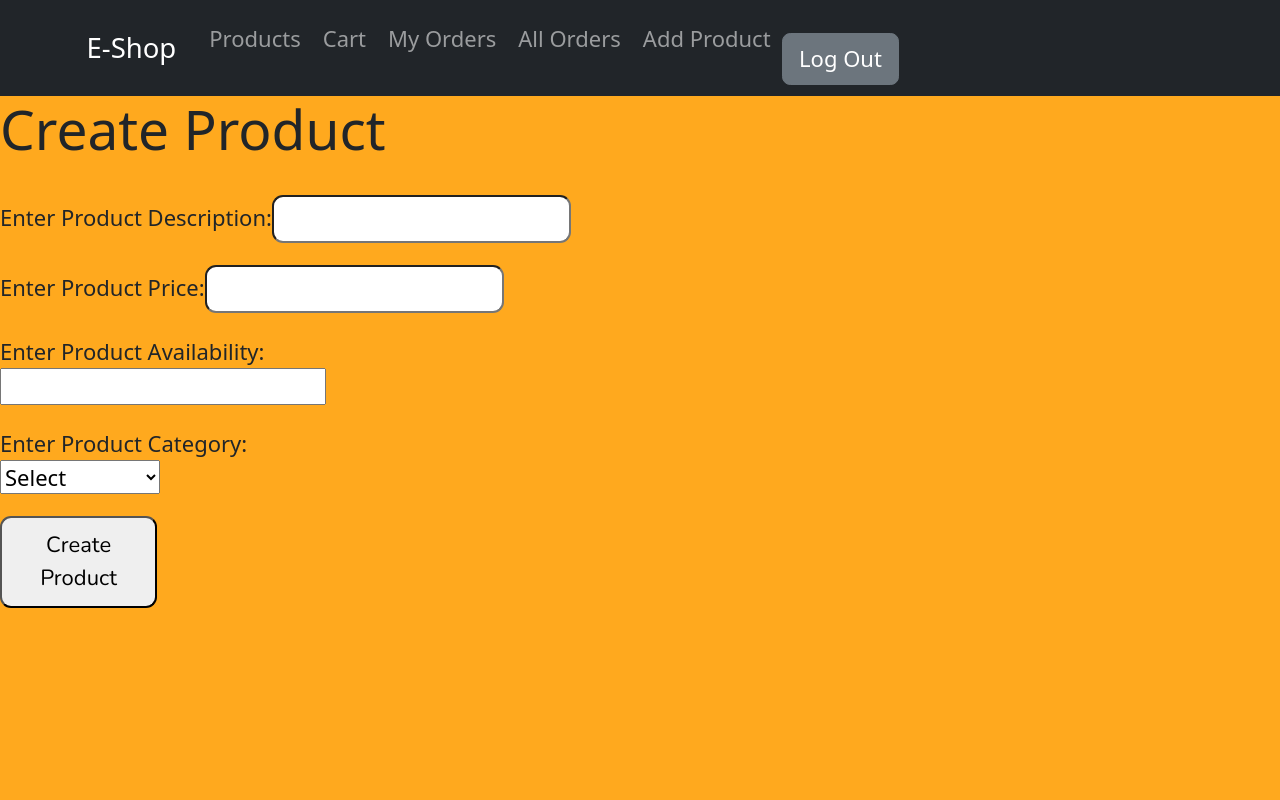
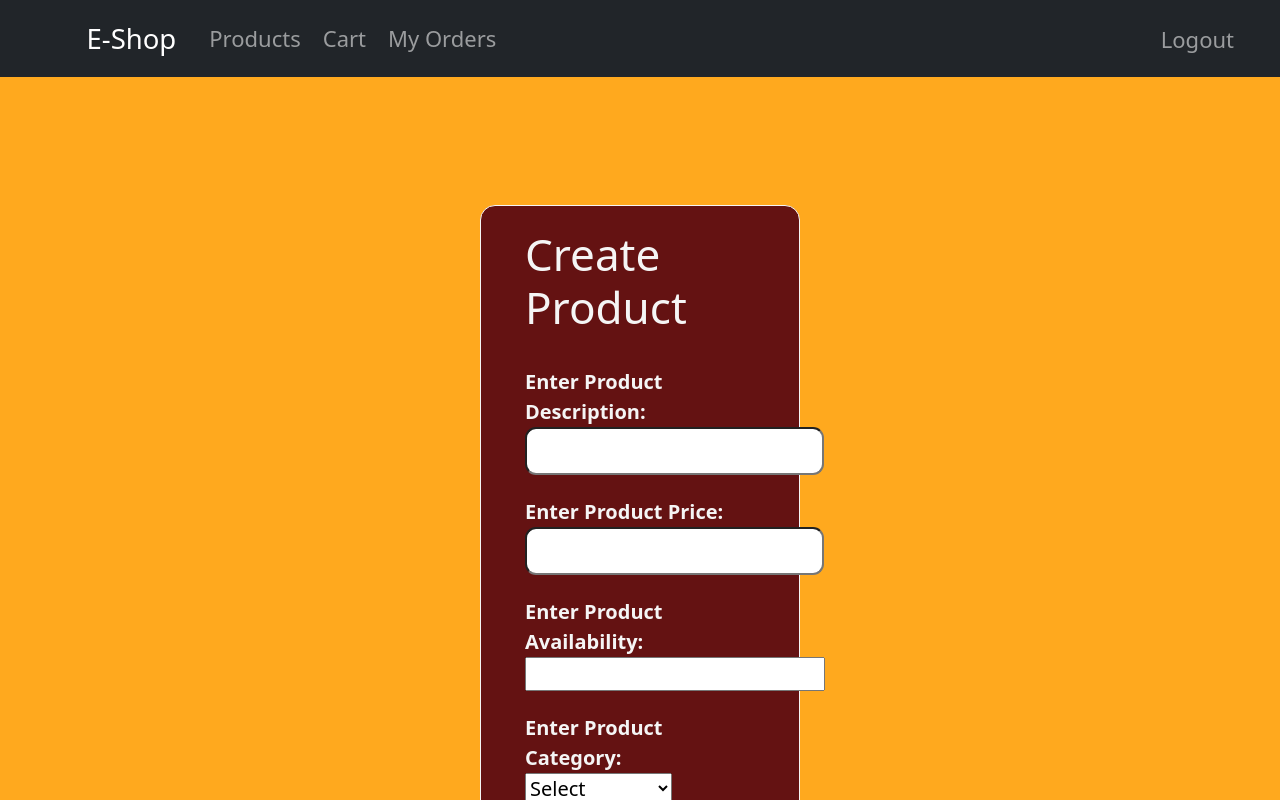
Before and after one commit to ThemisVasilakos/EShop-Front, a React (Create React App) app: page /product-create in a window 1280 px wide. Shown: the top 800 px of the page. Built offline with nearby package versions, Linux system fonts and the light colour scheme; no server answers; sample sign-in values are in the browser's storage.

Commit message:
https://github.com/ThemisVasilakos/EShop-Front.git

```diff
--- a/src/components/AllOrders.js
+++ b/src/components/AllOrders.js
@@ -78,14 +78,14 @@ const AllOrders = () => {
                 </select>
             </div>
 
-            <table className="table table-hover">
+            <table className="table table-active table-striped">
 
-                <thead>
+                <thead class = "table-primary">
 
                     <tr>
                         <th scope="col">#</th>
                         <th scope="col">Address</th>
-                        <th scope="col">Total Cost</th>
+                        <th scope="col">Total Cost €</th>
                         <th scope="col">Status</th>
                         <th scope="col">From</th>
                     </tr>
--- a/src/components/Cart.js
+++ b/src/components/Cart.js
@@ -81,7 +81,7 @@ const Cart = () => {
             });
               let resJson = await res.json();
               if (res.status === 200) {
-                alert("order submittes")
+                alert("order submitted")
                   navigate('/home');
               } else {
                   alert("Error")
@@ -104,7 +104,7 @@ const Cart = () => {
                         <th scope="col">#</th>
                         <th scope="col">Description</th>
                         <th scope="col">Category</th>
-                        <th scope="col">Price</th>
+                        <th scope="col">Price €</th>
                         <th scope="col">Quantity</th>
                         <th scope="col">Options</th>
                     </tr>
--- a/src/components/EditProduct.js
+++ b/src/components/EditProduct.js
@@ -97,9 +97,9 @@ const Products = () => {
     return (
         <div>
             <Navbar/>
-             <h1>Edit Product</h1>
-
-             <form>
+            <div style={{paddingTop:"10%"}}>
+                <form className='loginForm'>
+                <h2>Edit Product</h2>
                     <label>Enter Product Description:
                         <input type="text" value={productDescription} onChange={handleProductDescription}/>
                     </label>
@@ -129,12 +129,12 @@ const Products = () => {
                                 <option value="cables">cables</option>
                                 <option value="gaming">gaming</option>
                             </select>
-                        <button onClick={editProd}>Edit Product</button>
+                            <button className='prod' onClick={editProd}>Edit Product</button>
                         </div>
                     </div>
                     </label>
                 </form>
-
+            </div>
 
         </div>
     )
--- a/src/components/Home.js
+++ b/src/components/Home.js
@@ -1,7 +1,6 @@
 import React, { useEffect,useState } from 'react'
 import { useNavigate } from 'react-router-dom'
 import Products from './Products'
-import Navbar from './Navbar'
 
 const Home = () => {
 
@@ -19,7 +18,6 @@ const Home = () => {
 
     return (
         <div>
-            <Navbar/>
             <Products/>
 
         </div>
--- a/src/components/Login.js
+++ b/src/components/Login.js
@@ -36,6 +36,7 @@ const Login = () => {
             setUsername("")
             setPassword("")
             if (res.status === 200) {
+                getRole()
                 navigate('/home');
             } else {
                 alert("Error")
@@ -45,19 +46,40 @@ const Login = () => {
             }
     }
 
+    const getRole = async(e)=>{
+
+            let str = window.localStorage.getItem('token').replace(/["]/g,' ');
+
+               fetch(`http://localhost:8080/eshop/role`, {
+                headers: {
+                    "Authorization": 'Bearer'+str
+                },
+                method: "GET"
+              }).then(response => response.text())
+              .then((response) => {
+                if(response === "ROLE_ADMIN"){
+                    window.localStorage.setItem("role",1)
+                  }
+               })
+
+    }
+
     return (
         <div>
+            <div style={{paddingTop:"20%"}}>
+                <form className='loginForm'>
                 <h1>Login</h1>
-            <form>
-                <label>
+                    <label>Enter username:
                         <input type="text" value={username} onChange={handleUsername}/>
                     </label>
-                <label>
+                    <label>Enter password:
                         <input type="password" value={password} onChange={handlePassword}/>
                     </label>
-                <button onClick={handleLogin}>Login</button>
+                    <button className="login" onClick={handleLogin}>Login</button>
+
+                <Link to="/">Do not have an account?Sign up here</Link>
                 </form>
-            <Link to="/">Do not have an account?Sign up here</Link>
+            </div>
         </div>
     )
 }
--- a/src/components/MyOrders.js
+++ b/src/components/MyOrders.js
@@ -51,7 +51,7 @@ function MyOrders() {
                     <tr>
                         <th scope="col">#</th>
                         <th scope="col">Address</th>
-                        <th scope="col">Total Cost</th>
+                        <th scope="col">Total Cost €</th>
                         <th scope="col">Status</th>
                     </tr>
 
--- a/src/components/Navbar.js
+++ b/src/components/Navbar.js
@@ -10,32 +10,6 @@ function ColorSchemesExample() {
 
     const navigate = useNavigate()
 
-    const [role,setRole] = useState("")
-    const [admin,setAdmin] = useState(0)
-    const [count, setCount] = useState(0);
-
-    useEffect ( () =>{
-
-      let str = window.localStorage.getItem('token').replace(/["]/g,' ');
-
-         fetch(`http://localhost:8080/eshop/role`, {
-          headers: {
-              "Authorization": 'Bearer'+str
-          },
-          method: "GET"
-        }).then(response => response.text())
-        .then((response) => {
-          setRole(response)
-         })
-          console.log(role)
-
-          if(role === "ROLE_ADMIN"){
-            setAdmin(1)
-          }
-          setCount(count);
-
-        }, [])
-
     useEffect( () =>{
 
         if(!window.localStorage.getItem('token')){
@@ -46,25 +20,37 @@ function ColorSchemesExample() {
 
     const logout = () =>{
         window.localStorage.removeItem('token');
+        window.localStorage.removeItem('role');
         navigate("/login")
     }
 
-    const addProduct = () =>{
-        navigate("/product-create")
-    }
+    const addProduct = (e) => {
+      if(window.localStorage.getItem('role')==1){
+          return <Nav.Link href="/product-create">Add Product</Nav.Link>
+      }
+
+  }
+
+  const allOrders = (e) => {
+      if(window.localStorage.getItem('role')==1){
+          return <Nav.Link href="/orders">All Orders</Nav.Link>
+      }
+
+  }
 
   return (
     <>
       <Navbar bg="dark" variant="dark">
         <Container>
+
+          <Nav className="me-auto">
           <Navbar.Brand href="#home">E-Shop</Navbar.Brand>
-          <Nav className="me-auto">
             <Nav.Link href="/home">Products</Nav.Link>
             <Nav.Link href="/cart">Cart</Nav.Link>
             <Nav.Link href="/myorders">My Orders</Nav.Link>
-            <Nav.Link href="/orders">All Orders</Nav.Link>
-            <Nav.Link href="/product-create">Add Product</Nav.Link>
-            <Button variant="secondary" onClick={logout} className="mr-2">Log Out</Button>
+            {allOrders()}
+            {addProduct()}
+            <Nav.Link onClick={logout} style={{position: "absolute",   right: "35px",   top: "12px"}}>Logout</Nav.Link>
           </Nav>
         </Container>
       </Navbar>
--- a/src/components/Product.js
+++ b/src/components/Product.js
@@ -88,7 +88,7 @@ const Products = () => {
                         <th scope="col">#</th>
                         <th scope="col">Description</th>
                         <th scope="col">Category</th>
-                        <th scope="col">Price</th>
+                        <th scope="col">Price €</th>
                         <th scope="col">Availability</th>
                         <th scope="col">Options</th>
                     </tr>
--- a/src/components/ProductCreateOrUpdate.js
+++ b/src/components/ProductCreateOrUpdate.js
@@ -76,8 +76,10 @@ const ProductCreateOrUpdate = () => {
     return (
         <div>
             <Navbar/>
-            <h1>Create Product</h1>
-            <form>
+
+            <div style={{paddingTop:"10%"}}>
+            <form className='loginForm'>
+            <h2>Create Product</h2>
                 <label>Enter Product Description:
                     <input type="text" value={productDescription} onChange={handleProductDescription}/>
                 </label>
@@ -107,11 +109,12 @@ const ProductCreateOrUpdate = () => {
                             <option value="cables">cables</option>
                             <option value="gaming">gaming</option>
                         </select>
-                        <button onClick={createProd}>Create Product</button>
+                        <button className='prod' onClick={createProd}>Create Product</button>
                     </div>
                 </div>
                 </label>
             </form>
+            </div>
         </div>
     )
 }
--- a/src/components/Products.js
+++ b/src/components/Products.js
@@ -1,6 +1,7 @@
-import React, { useEffect } from 'react'
+import React, { useEffect,useState } from 'react'
 import { useNavigate } from 'react-router-dom'
 import { Form } from 'react-bootstrap'
+import Navbar from './Navbar'
 
 const Products = () => {
 
@@ -28,9 +29,7 @@ const Products = () => {
 
         },[])
 
-    const addProducts = () =>{
-        navigate("/product-create")
-    }
+
 
         useEffect ( () =>{
         let str = window.localStorage.getItem('token').replace(/["]/g,' ');
@@ -83,9 +82,23 @@ const Products = () => {
               }
     }
 
+    const editProduct = (e) => {
+        if(window.localStorage.getItem('role')==1){
+            return <a href={`/product/edit/${e}`} className="btn btn-dark">Edit</a>
+        }
+
+    }
+
+    const delProduct = (e) => {
+        if(window.localStorage.getItem('role')==1){
+            return <a className="btn btn-dark" onClick={() => delProd(e)}>Delete</a>
+        }
+
+    }
+
     return (
         <div>
-
+            <Navbar/>
              <h1>Products</h1>
 
              <div className="col">
@@ -98,7 +111,7 @@ const Products = () => {
                 </select>
             </div>
 
-            <table class="table table-active table-striped">
+            <table className="table table-active table-striped">
 
                 <thead class = "table-primary">
 
@@ -106,28 +119,29 @@ const Products = () => {
                         <th scope="col">#</th>
                         <th scope="col">Description</th>
                         <th scope="col">Category</th>
-                        <th scope="col">Price</th>
+                        <th scope="col">Price €</th>
                         <th scope="col">Available</th>
                         <th scope="col">Options</th>
                     </tr>
 
                 </thead>
 
+
                 <tbody>
                     {
                         products.map(product => (
-                            <tr key={product.productId}>
+                            <tr key={product.productId} >
                                 <th scope="row">{product.productId}</th>
                                 <td>{product.productDescription}</td>
                                 <td>{product.category}</td>
                                 <td>{product.productPrice}</td>
                                 <td>{product.available}</td>
-                                <td>
-                                    <div className="row" style={{ width: '190px' }}>
+                                <td >
+                                    <div className="row" >
                                         <div className="col">
                                         <a href={`/product/${product.productId}`} className="btn btn-dark">View</a>
-                                        <a href={`/product/edit/${product.productId}`} className="btn btn-dark">Edit</a>
-                                        <button class="danger" onClick={() => delProd(product.productId)}>Delete</button>
+                                        {editProduct(product.productId)}
+                                        {delProduct(product.productId)}
                                         </div>
                                     </div>
                                 </td>
--- a/src/components/Register.js
+++ b/src/components/Register.js
@@ -49,17 +49,19 @@ const Register = () => {
     return (
         <div>
 
+            <div style={{paddingTop:"20%"}}>
+                <form className='loginForm'>
                     <h1>Register</h1>
-            <form>
                     <label>Enter username:
                         <input type="text" value={username} onChange={handleUsername}/>
                     </label>
                     <label>Enter password:
                         <input type="password" value={password} onChange={handlePassword}/>
                     </label>
-                <button onClick={handleRegister}>Register</button>
+                    <button className="login" onClick={handleRegister}>Register</button>
+                    <Link to="/login">Already a user?Sign in here</Link>
                 </form>
-            <Link to="/login">Already a user?Sign in here</Link>
+            </div>
         </div>
     )
 }
--- a/src/index.css
+++ b/src/index.css
@@ -124,3 +124,24 @@ li {
     justify-content: flex-start;
     align-items: flex-end;
 }
+
+.login{
+    width: 37%;
+}
+
+.prod{
+    width: 100%;
+}
+
+.loginForm{
+    margin-left: auto;
+  margin-right: auto;
+  width: 25%;
+  border: 1px solid currentColor;
+  border-radius: 15px;
+  padding: 1rem 2rem 2rem 2rem;
+  background-color: #641212;
+  font-size: 20px;
+  font-weight: bold;
+  color:#f5f5f5;
+}
```
Lines whose indentation alone changed are shown as unchanged.
